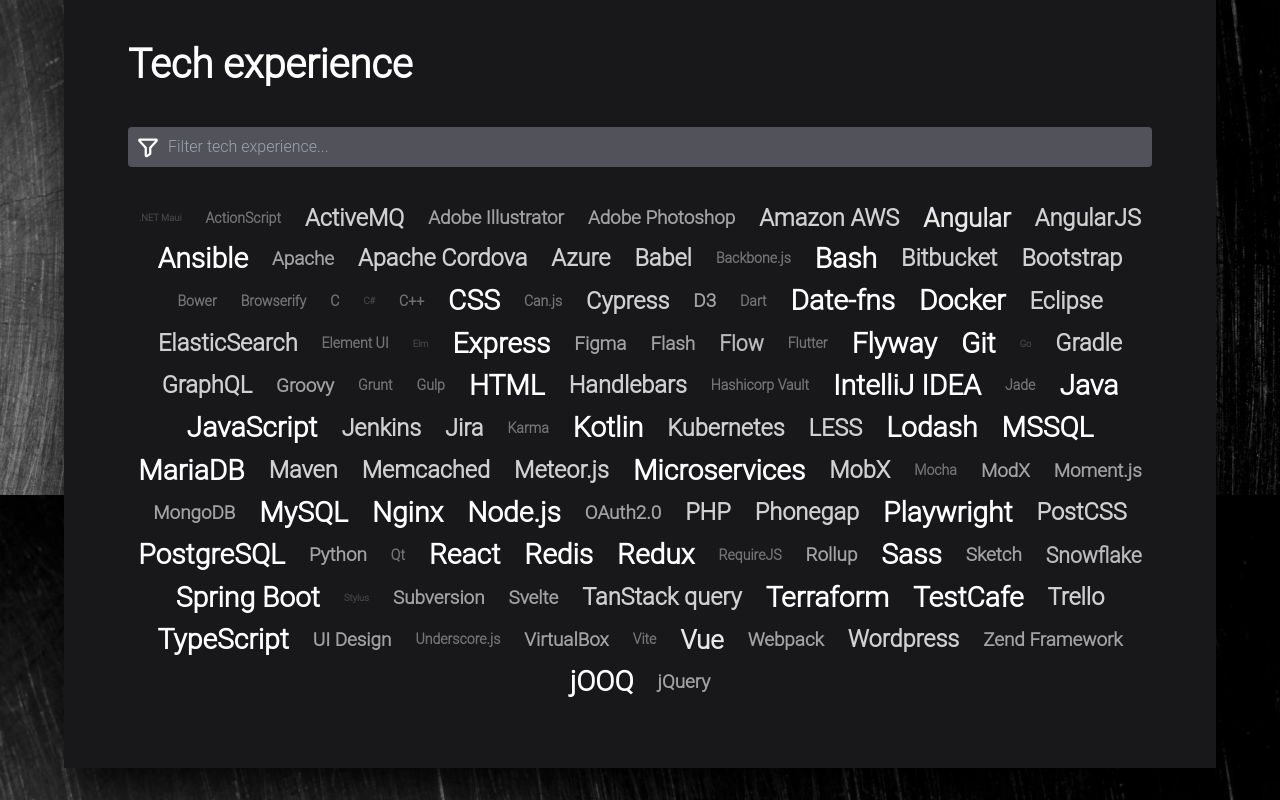
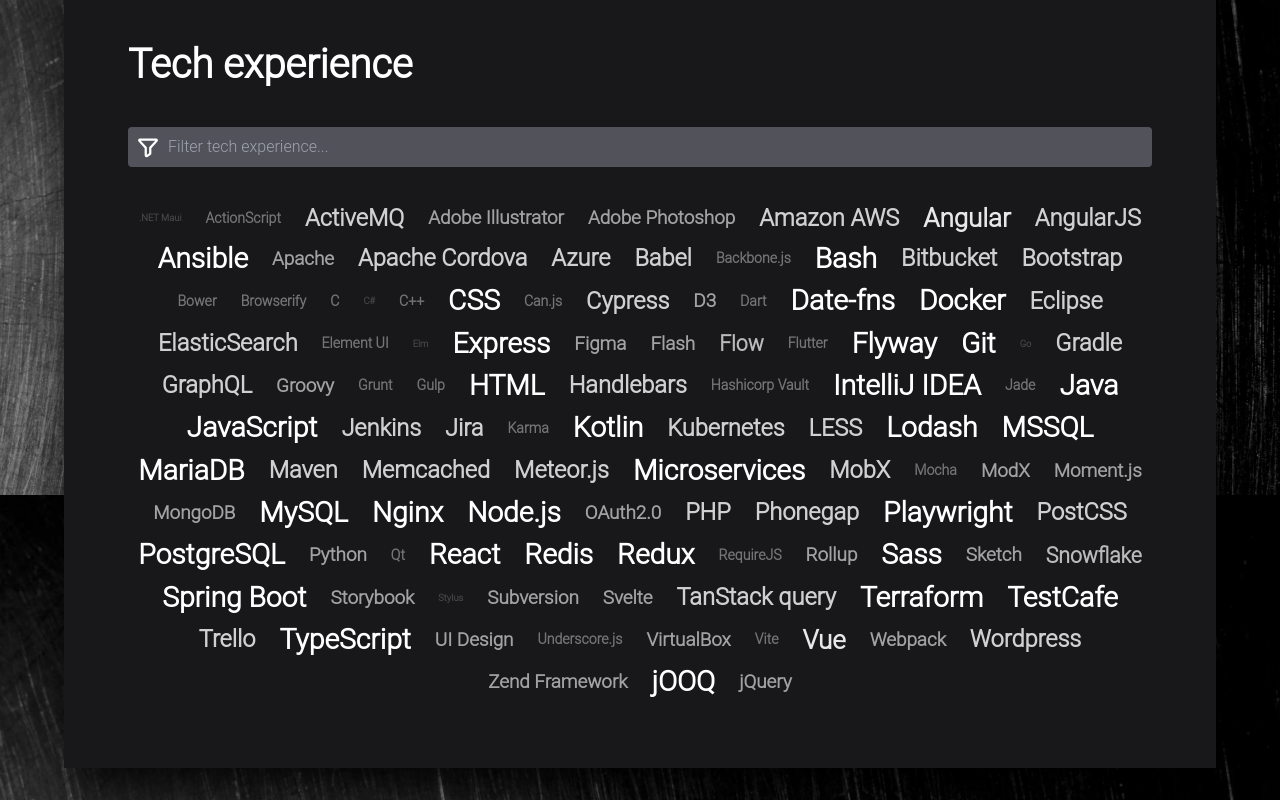
Before and after one commit to leomelin/leomelin.github.io, a SvelteKit app: page / in a window 1280 px wide. Shown: the part 1937-2737 px from the top of the page. Built offline with nearby package versions, Linux system fonts and the light colour scheme.

Commit message:
Add a skill

```diff
--- a/src/routes/+page.ts
+++ b/src/routes/+page.ts
@@ -700,6 +700,11 @@
         description:
           "I've used it professionally in multiple projects. Not my main language but I can definitely use it when needed.",
       },
+      {
+        title: "Storybook",
+        level: 3,
+        description: "I've used it in a couple of projects as documentation for component library. It has not been my main focus."
+      }
     ],
   };
 };
```
Also changed, not shown: 2 other files (tests, documents, lock files or other folders).
